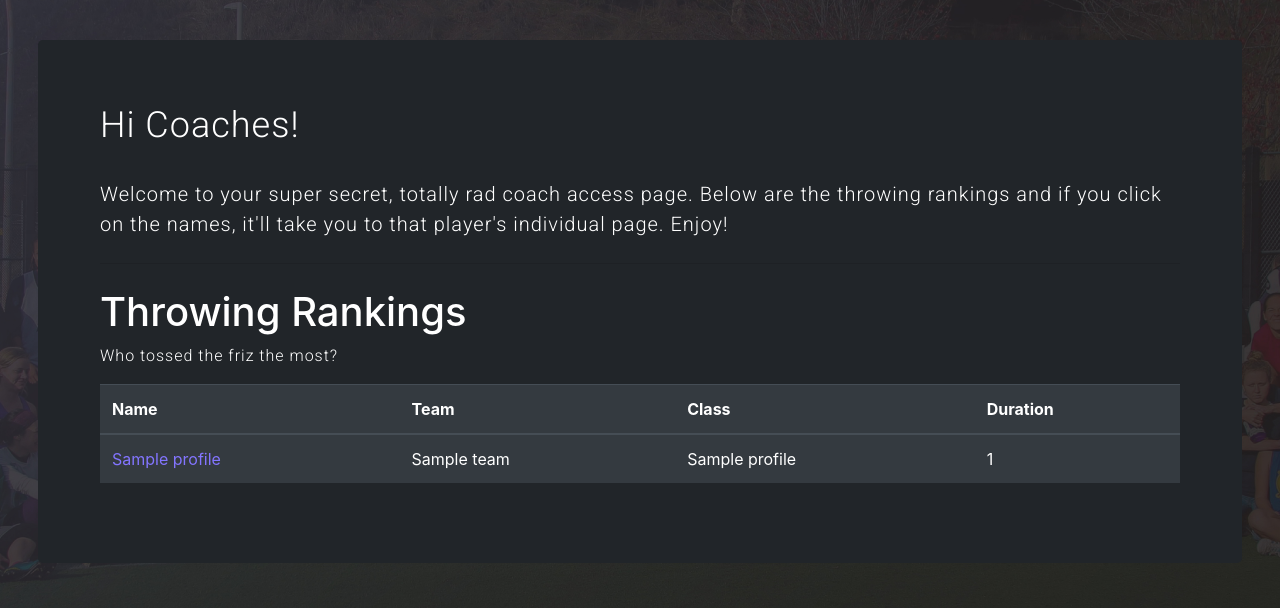
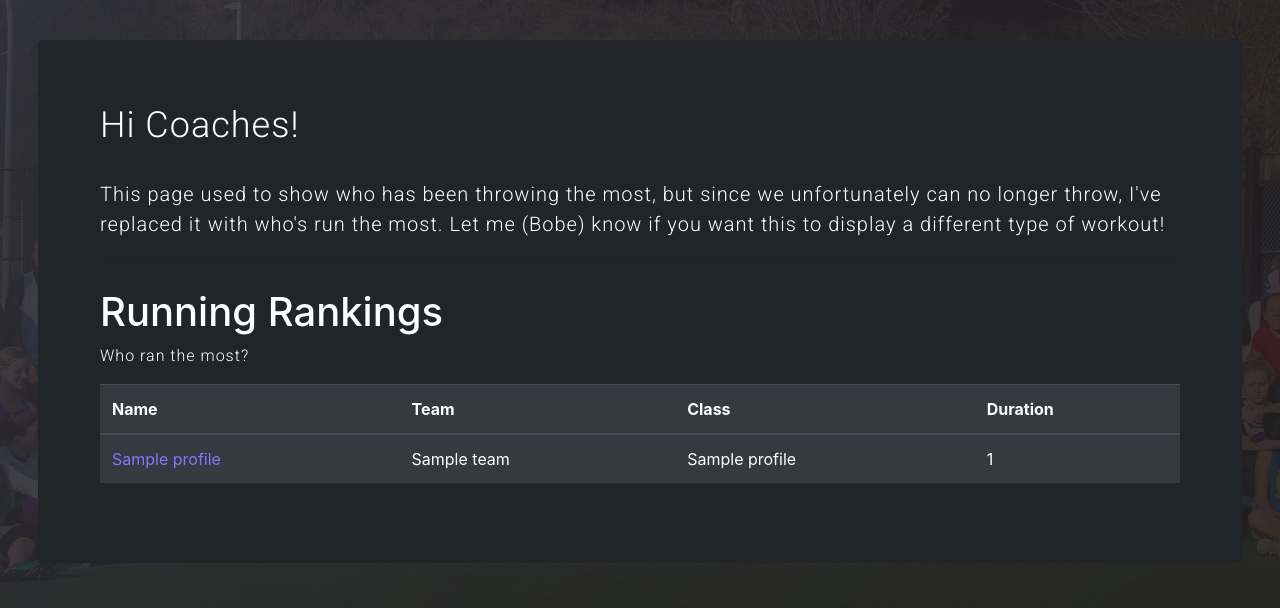
Before and after one commit to phoebeli23/workoutwars20, a Django app: template workoutwars/workoutwarsapp/templates/coach.html in a window 1280 px wide. Shown: the part 76-684 px from the top of the page. Run offline with Django 3.2, Linux system fonts and the light colour scheme; the template is opened without the code that fills it: most values are stand-ins (such as "Sample title", 1, 10 or a date in 2020); some libraries are stand-ins or nearby versions.

Commit message:
running not abs

```diff
--- a/workoutwars/workoutwarsapp/templates/coach.html
+++ b/workoutwars/workoutwarsapp/templates/coach.html
@@ -6,11 +6,12 @@
                 {% if rankings %}
                 <h1 class="display-3">Hi Coaches!</h1>
                 <br/>
-                <p class="lead"> Welcome to your super secret, totally rad coach access page. Below are the throwing rankings and if you click on the names, it'll take you to that player's individual page. Enjoy!
+                <p class="lead"> This page used to show who has been throwing the most, but since we unfortunately can no longer throw,
+                  I've replaced it with who's run the most. Let me (Bobe) know if you want this to display a different type of workout!
                 </p>
                 <hr class="my-4">
-                <h1>Throwing Rankings</h1>
-                    <p>Who tossed the friz the most?</p>
+                <h1>Running Rankings</h1>
+                    <p>Who ran the most?</p>
                     <div class="table-responsive">
                     <table
                       id="workout-table"
--- a/workoutwars/workoutwarsapp/views.py
+++ b/workoutwars/workoutwarsapp/views.py
@@ -77,7 +77,7 @@ def scoreboard(request):
 def coach(request):
     profiles = Profile.objects.all();
     total_durations = []
-    exercise = Exercise.objects.get(name='Abs')
+    exercise = Exercise.objects.get(name='Running')
 
     for p in profiles:
         try:
```
